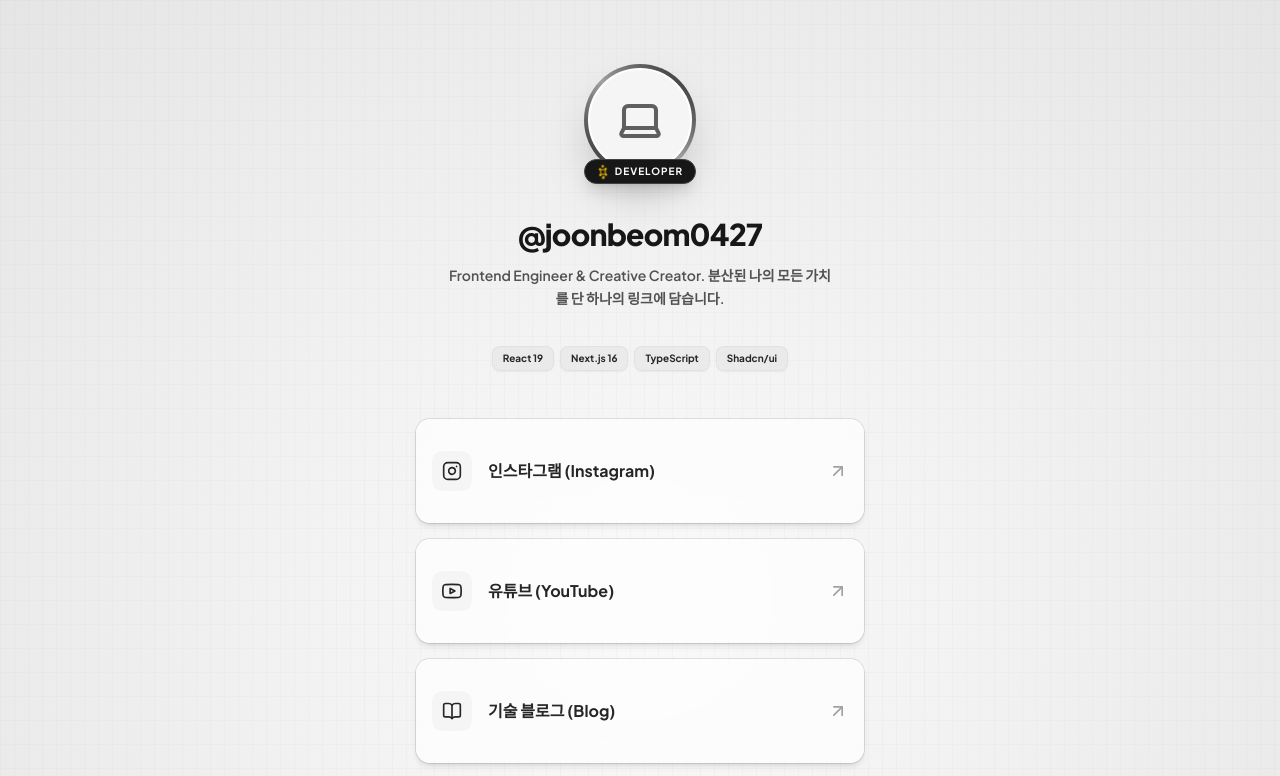
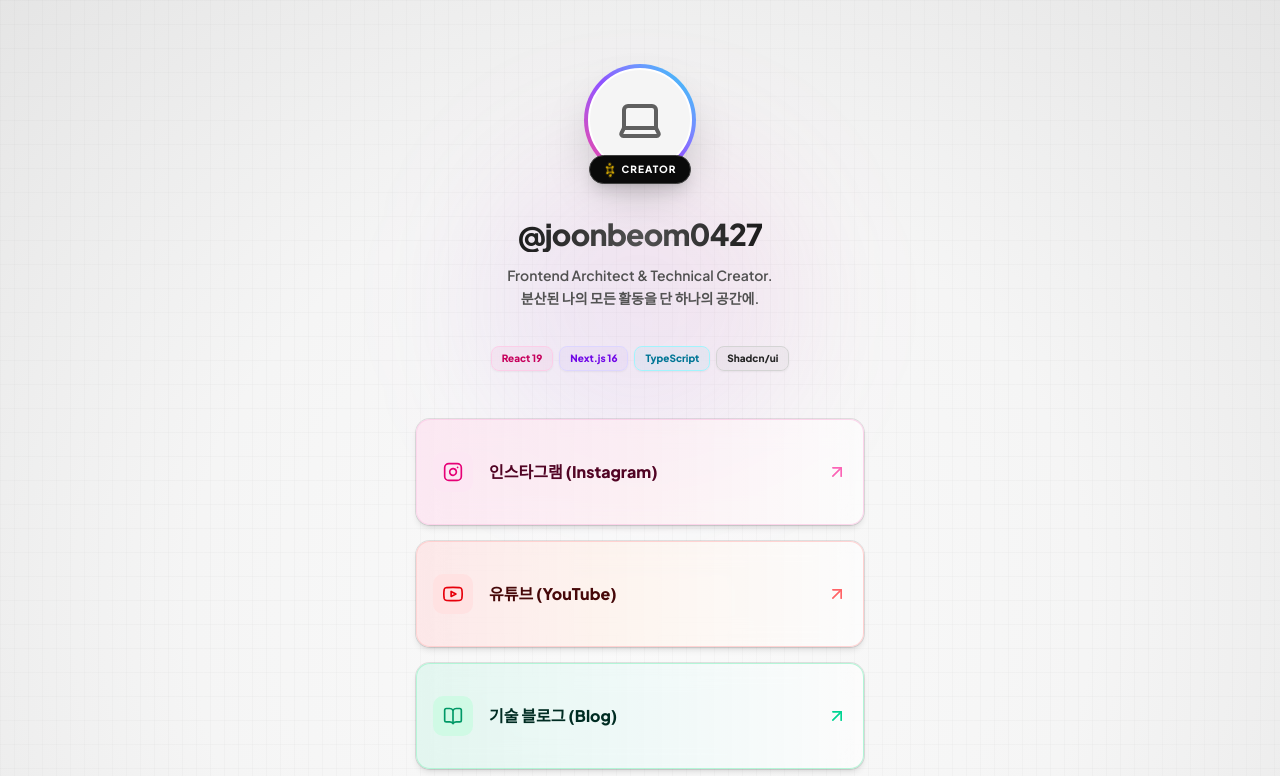
Before and after one commit to joonbeom0427-art/my-link, a Next.js app in the folder my-profile/: page / in a window 1280 px wide. Shown: the top 776 px of the page. Built offline with nearby package versions, Linux system fonts and the light colour scheme.

Commit message:
style(pages): apply premium brand colors and glowing backdrop aura

```diff
--- a/my-profile/app/page.tsx
+++ b/my-profile/app/page.tsx
@@ -51,59 +51,137 @@ function LinkIcon({ name }: { name: string }) {
     return <Briefcase className="w-5 h-5" />;
   }
 
-  return <Sparkles className="w-5 h-5 text-neutral-500" />;
+  return <Sparkles className="w-5 h-5" />;
 }
+
+// 각 브랜드 및 링크 아이템별 프리미엄 스타일 설정 맵
+const styleMap: Record<string, {
+  cardBg: string;
+  iconBg: string;
+  iconColor: string;
+  borderColor: string;
+  hoverBorder: string;
+  textColor: string;
+  arrowColor: string;
+}> = {
+  Instagram: {
+    cardBg: "bg-linear-to-r from-pink-500/10 via-rose-500/5 to-transparent hover:from-pink-500/15 hover:via-rose-500/10 dark:from-pink-500/10 dark:to-transparent bg-white/60 dark:bg-neutral-900/60",
+    iconBg: "bg-pink-100 dark:bg-pink-950/50 text-pink-600 dark:text-pink-400 group-hover:bg-pink-600 group-hover:text-white dark:group-hover:bg-pink-500",
+    iconColor: "text-pink-600 dark:text-pink-400",
+    borderColor: "border-pink-200/80 dark:border-pink-900/50",
+    hoverBorder: "hover:border-pink-400 dark:hover:border-pink-700 hover:shadow-[0_0_15px_rgba(236,72,153,0.15)]",
+    textColor: "text-pink-950 dark:text-pink-200 group-hover:text-pink-700 dark:group-hover:text-pink-300",
+    arrowColor: "text-pink-400 dark:text-pink-800 group-hover:text-pink-600 dark:group-hover:text-pink-400",
+  },
+  Youtube: {
+    cardBg: "bg-linear-to-r from-red-500/10 via-orange-500/5 to-transparent hover:from-red-500/15 hover:via-orange-500/10 dark:from-red-500/10 dark:to-transparent bg-white/60 dark:bg-neutral-900/60",
+    iconBg: "bg-red-100 dark:bg-red-950/50 text-red-600 dark:text-red-400 group-hover:bg-red-600 group-hover:text-white dark:group-hover:bg-red-500",
+    iconColor: "text-red-600 dark:text-red-400",
+    borderColor: "border-red-200/80 dark:border-red-900/50",
+    hoverBorder: "hover:border-red-400 dark:hover:border-red-700 hover:shadow-[0_0_15px_rgba(239,68,68,0.15)]",
+    textColor: "text-red-950 dark:text-red-200 group-hover:text-red-700 dark:group-hover:text-red-300",
+    arrowColor: "text-red-400 dark:text-red-800 group-hover:text-red-600 dark:group-hover:text-red-400",
+  },
+  BookOpen: {
+    cardBg: "bg-linear-to-r from-emerald-500/10 via-teal-500/5 to-transparent hover:from-emerald-500/15 hover:via-teal-500/10 dark:from-emerald-500/10 dark:to-transparent bg-white/60 dark:bg-neutral-900/60",
+    iconBg: "bg-emerald-100 dark:bg-emerald-950/50 text-emerald-600 dark:text-emerald-400 group-hover:bg-emerald-600 group-hover:text-white dark:group-hover:bg-emerald-500",
+    iconColor: "text-emerald-600 dark:text-emerald-400",
+    borderColor: "border-emerald-200/80 dark:border-emerald-900/50",
+    hoverBorder: "hover:border-emerald-400 dark:hover:border-emerald-700 hover:shadow-[0_0_15px_rgba(16,185,129,0.15)]",
+    textColor: "text-emerald-950 dark:text-emerald-200 group-hover:text-emerald-700 dark:group-hover:text-emerald-300",
+    arrowColor: "text-emerald-400 dark:text-emerald-800 group-hover:text-emerald-600 dark:group-hover:text-emerald-400",
+  },
+  Github: {
+    cardBg: "bg-linear-to-r from-slate-500/10 via-neutral-500/5 to-transparent hover:from-slate-500/15 hover:via-neutral-500/10 dark:from-slate-500/10 dark:to-transparent bg-white/60 dark:bg-neutral-900/60",
+    iconBg: "bg-slate-100 dark:bg-neutral-800 text-slate-800 dark:text-slate-200 group-hover:bg-slate-900 group-hover:text-white dark:group-hover:bg-neutral-100 dark:group-hover:text-neutral-950",
+    iconColor: "text-slate-800 dark:text-slate-200",
+    borderColor: "border-slate-200 dark:border-neutral-800",
+    hoverBorder: "hover:border-slate-400 dark:hover:border-neutral-700 hover:shadow-[0_0_15px_rgba(100,116,139,0.15)]",
+    textColor: "text-slate-950 dark:text-slate-200 group-hover:text-slate-900 dark:group-hover:text-white",
+    arrowColor: "text-slate-400 dark:text-slate-700 group-hover:text-slate-800 dark:group-hover:text-slate-200",
+  },
+  Briefcase: {
+    cardBg: "bg-linear-to-r from-violet-500/10 via-fuchsia-500/5 to-transparent hover:from-violet-500/15 hover:via-fuchsia-500/10 dark:from-violet-500/10 dark:to-transparent bg-white/60 dark:bg-neutral-900/60",
+    iconBg: "bg-violet-100 dark:bg-violet-950/50 text-violet-600 dark:text-violet-400 group-hover:bg-violet-600 group-hover:text-white dark:group-hover:bg-violet-500",
+    iconColor: "text-violet-600 dark:text-violet-400",
+    borderColor: "border-violet-200/80 dark:border-violet-900/50",
+    hoverBorder: "hover:border-violet-400 dark:hover:border-violet-700 hover:shadow-[0_0_15px_rgba(139,92,246,0.15)]",
+    textColor: "text-violet-950 dark:text-violet-200 group-hover:text-violet-700 dark:group-hover:text-violet-300",
+    arrowColor: "text-violet-400 dark:text-violet-800 group-hover:text-violet-600 dark:group-hover:text-violet-400",
+  },
+};
 
 export default function Home() {
   return (
-    <div className="relative min-h-screen w-full flex flex-col items-center justify-start bg-radial from-neutral-50 to-neutral-200 dark:from-neutral-950 dark:to-neutral-900 px-4 py-16 overflow-x-hidden selection:bg-neutral-800 selection:text-white">
+    <div className="relative min-h-screen w-full flex flex-col items-center justify-start bg-radial from-neutral-50 via-neutral-100 to-neutral-200 dark:from-neutral-950 dark:via-neutral-900 dark:to-neutral-950 px-4 py-16 overflow-x-hidden selection:bg-neutral-800 selection:text-white">
 
       {/* 백그라운드 그리드 데코레이션 */}
       <div className="absolute inset-0 bg-[linear-gradient(to_right,#8080800a_1px,transparent_1px),linear-gradient(to_bottom,#8080800a_1px,transparent_1px)] bg-[size:14px_24px] pointer-events-none" />
+
+      {/* 미학적 몽환적 배경 오라(Aura) 링 */}
+      <div className="absolute top-1/4 left-1/2 -translate-x-1/2 -translate-y-1/2 w-80 h-80 rounded-full bg-gradient-to-tr from-violet-500/10 to-pink-500/10 blur-3xl pointer-events-none" />
 
       {/* 메인 프로필 컨테이너 */}
       <div className="w-full max-w-md z-10 flex flex-col items-center text-center space-y-8">
 
         {/* 프로필 이미지 및 배지 */}
         <div className="relative flex flex-col items-center group">
-          <div className="relative w-28 h-28 rounded-full p-1 bg-gradient-to-tr from-neutral-800 via-neutral-400 to-neutral-800 dark:from-neutral-200 dark:via-neutral-600 dark:to-neutral-200 shadow-2xl transition-transform duration-500 group-hover:scale-105">
+          {/* 아바타 테두리 그라데이션 광채 */}
+          <div className="relative w-28 h-28 rounded-full p-1 bg-gradient-to-tr from-pink-500 via-violet-500 to-cyan-400 shadow-2xl transition-transform duration-500 group-hover:scale-105 group-hover:rotate-1">
             <div className="w-full h-full rounded-full overflow-hidden bg-neutral-100 dark:bg-neutral-800 border-2 border-white dark:border-neutral-900 flex items-center justify-center">
               {/* 이미지 임시 아바타 플레이스홀더 (Lucide Icon 활용) */}
               <Laptop className="w-12 h-12 text-neutral-700 dark:text-neutral-300 animate-pulse" />
             </div>
           </div>
 
-          <span className="absolute -bottom-2 bg-neutral-900 dark:bg-neutral-50 text-white dark:text-neutral-950 text-[10px] font-bold px-3 py-1 rounded-full uppercase tracking-widest border border-neutral-700 dark:border-neutral-300 shadow-lg flex items-center gap-1.5">
+          <span className="absolute -bottom-2 bg-neutral-950 dark:bg-white text-white dark:text-neutral-950 text-[10px] font-black px-3.5 py-1.5 rounded-full uppercase tracking-widest border border-neutral-700 dark:border-neutral-200 shadow-lg flex items-center gap-1.5 transition-transform duration-300 group-hover:scale-105">
             <Sparkles className="w-3 h-3 text-yellow-400 dark:text-yellow-600 animate-spin" style={{ animationDuration: '3s' }} />
-            DEVELOPER
+            CREATOR
           </span>
         </div>
 
         {/* 닉네임 및 설명 */}
         <div className="space-y-3 pt-2">
-          <h1 className="text-3xl font-black tracking-tight text-neutral-900 dark:text-neutral-50">
+          <h1 className="text-3xl font-black tracking-tight bg-gradient-to-r from-neutral-900 via-neutral-600 to-neutral-900 dark:from-white dark:via-neutral-300 dark:to-white bg-clip-text text-transparent">
             @joonbeom0427
           </h1>
-          <p className="text-sm font-semibold text-neutral-600 dark:text-neutral-400 max-w-sm leading-relaxed">
-            Frontend Engineer & Creative Creator. 분산된 나의 모든 가치를 단 하나의 링크에 담습니다.
+          <p className="text-sm font-semibold text-neutral-600 dark:text-neutral-400 max-w-xs leading-relaxed">
+            Frontend Architect & Technical Creator.<br />
+            분산된 나의 모든 활동을 단 하나의 공간에.
           </p>
         </div>
 
         {/* 기술 스택 배지 리스트 */}
         <div className="flex flex-wrap items-center justify-center gap-1.5 pt-1">
-          {["React 19", "Next.js 16", "TypeScript", "Shadcn/ui"].map((tech) => (
+          {[
+            { name: "React 19", color: "border-pink-200 dark:border-pink-900/60 bg-pink-500/5 text-pink-700 dark:text-pink-400" },
+            { name: "Next.js 16", color: "border-violet-200 dark:border-violet-900/60 bg-violet-500/5 text-violet-700 dark:text-violet-400" },
+            { name: "TypeScript", color: "border-cyan-200 dark:border-cyan-900/60 bg-cyan-500/5 text-cyan-700 dark:text-cyan-400" },
+            { name: "Shadcn/ui", color: "border-neutral-300 dark:border-neutral-700 bg-neutral-500/5 text-neutral-800 dark:text-neutral-200" }
+          ].map((tech) => (
             <span
-              key={tech}
-              className="text-[10px] font-bold bg-neutral-200/60 dark:bg-neutral-800/60 text-neutral-800 dark:text-neutral-200 px-2.5 py-1 rounded-md border border-neutral-300/40 dark:border-neutral-700/40 backdrop-blur-xs shadow-xs"
+              key={tech.name}
+              className={`text-[10px] font-black px-2.5 py-1 rounded-md border backdrop-blur-xs shadow-xs ${tech.color}`}
             >
-              {tech}
+              {tech.name}
             </span>
           ))}
         </div>
 
         {/* 링크 카드 리스트 (세로 나열, 중앙 정렬) */}
         <div className="w-full space-y-4 pt-4">
-          {dummyLinks.map((link) => (
+          {dummyLinks.map((link) => {
+            const styles = styleMap[link.icon] || {
+              cardBg: "bg-white/70 dark:bg-neutral-900/70",
+              iconBg: "bg-neutral-100 dark:bg-neutral-800 text-neutral-800 dark:text-neutral-200",
+              iconColor: "text-neutral-800 dark:text-neutral-200",
+              borderColor: "border-neutral-200 dark:border-neutral-800",
+              hoverBorder: "hover:border-neutral-400 dark:hover:border-neutral-600",
+              textColor: "text-neutral-800 dark:text-neutral-200",
+              arrowColor: "text-neutral-400 dark:text-neutral-600",
+            };
+
+            return (
               <a
                 key={link.id}
                 href={link.url}
@@ -111,30 +189,31 @@ export default function Home() {
                 rel="noopener noreferrer"
                 className="block w-full focus:outline-none group"
               >
-              <Card className="w-full bg-white/70 dark:bg-neutral-900/70 border-neutral-200 dark:border-neutral-800 hover:border-neutral-400 dark:hover:border-neutral-600 backdrop-blur-md transition-all duration-300 shadow-md hover:shadow-xl hover:-translate-y-0.5 active:translate-y-0 cursor-pointer overflow-hidden">
+                <Card className={`w-full border backdrop-blur-md transition-all duration-300 shadow-md hover:shadow-xl hover:-translate-y-0.5 active:translate-y-0 cursor-pointer overflow-hidden ${styles.cardBg} ${styles.borderColor} ${styles.hoverBorder}`}>
                   <CardContent className="p-4 flex items-center justify-between">
                     <div className="flex items-center gap-4">
                       {/* 아이콘 둥근 래퍼 */}
-                    <div className="p-2.5 bg-neutral-100 dark:bg-neutral-800 text-neutral-800 dark:text-neutral-200 rounded-lg group-hover:bg-neutral-900 group-hover:text-white dark:group-hover:bg-white dark:group-hover:text-neutral-950 transition-colors duration-300">
+                      <div className={`p-2.5 rounded-lg transition-all duration-300 ${styles.iconBg}`}>
                         <LinkIcon name={link.icon} />
                       </div>
                       {/* 타이틀 */}
-                    <span className="font-bold text-base text-neutral-800 dark:text-neutral-200 group-hover:text-neutral-950 dark:group-hover:text-white transition-colors duration-300">
+                      <span className={`font-black text-base transition-colors duration-300 ${styles.textColor}`}>
                         {link.title}
                       </span>
                     </div>
 
                     {/* 새 탭 화살표 */}
-                  <ArrowUpRight className="w-5 h-5 text-neutral-400 dark:text-neutral-600 group-hover:text-neutral-950 dark:group-hover:text-white group-hover:translate-x-0.5 group-hover:-translate-y-0.5 transition-all duration-300" />
+                    <ArrowUpRight className={`w-5 h-5 group-hover:translate-x-0.5 group-hover:-translate-y-0.5 transition-all duration-300 ${styles.arrowColor}`} />
                   </CardContent>
                 </Card>
               </a>
-          ))}
+            );
+          })}
         </div>
 
         {/* 푸터 영역 */}
         <footer className="pt-16 text-center space-y-2">
-          <p className="text-[10px] font-black uppercase tracking-widest text-neutral-400 dark:text-neutral-600">
+          <p className="text-[10px] font-black uppercase tracking-widest bg-gradient-to-r from-pink-500 via-violet-500 to-cyan-500 bg-clip-text text-transparent animate-pulse">
             Powered by My Link
           </p>
           <p className="text-[9px] font-mono text-neutral-400/80 dark:text-neutral-600/80">
```
Lines whose indentation alone changed are shown as unchanged.
